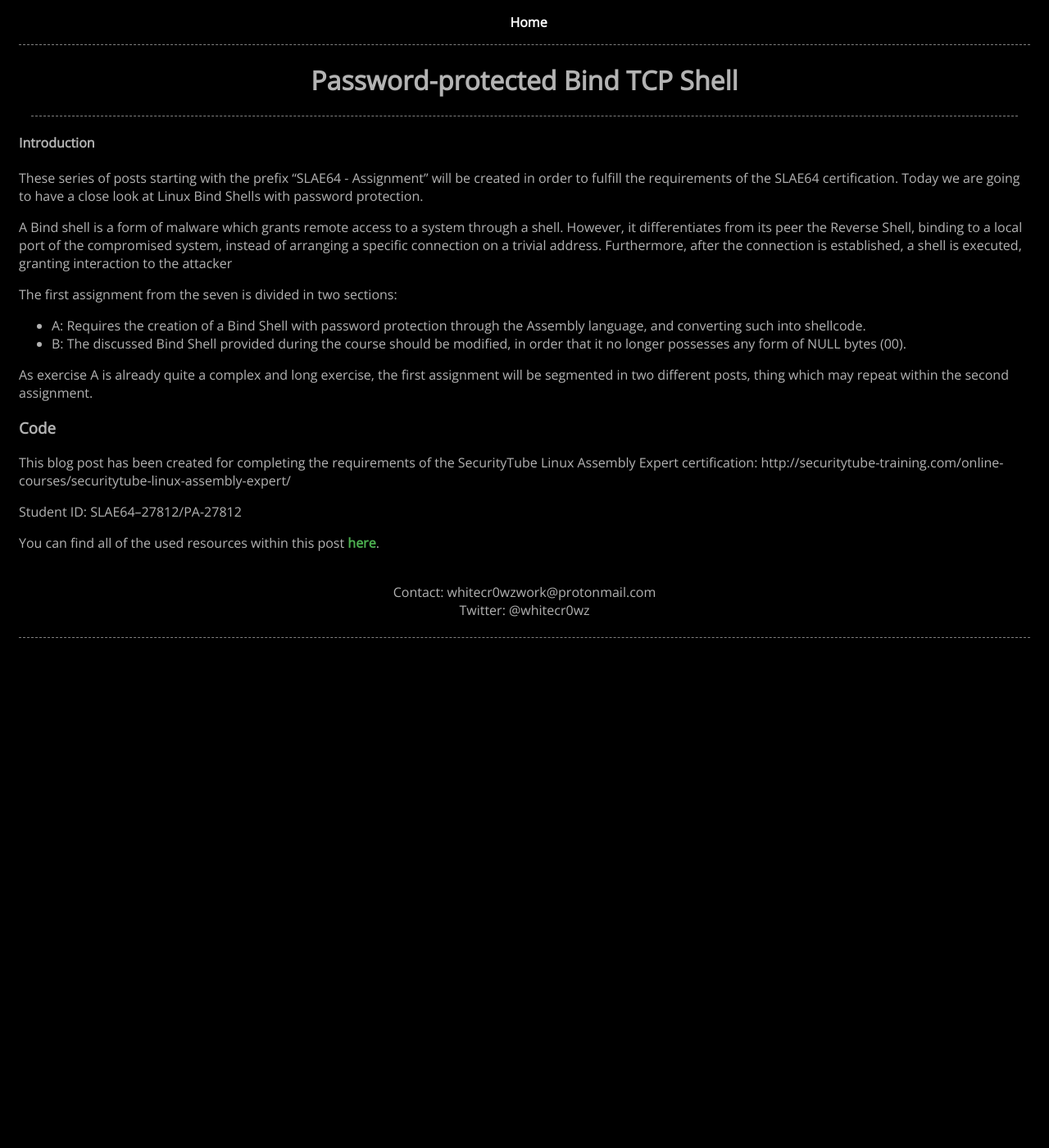
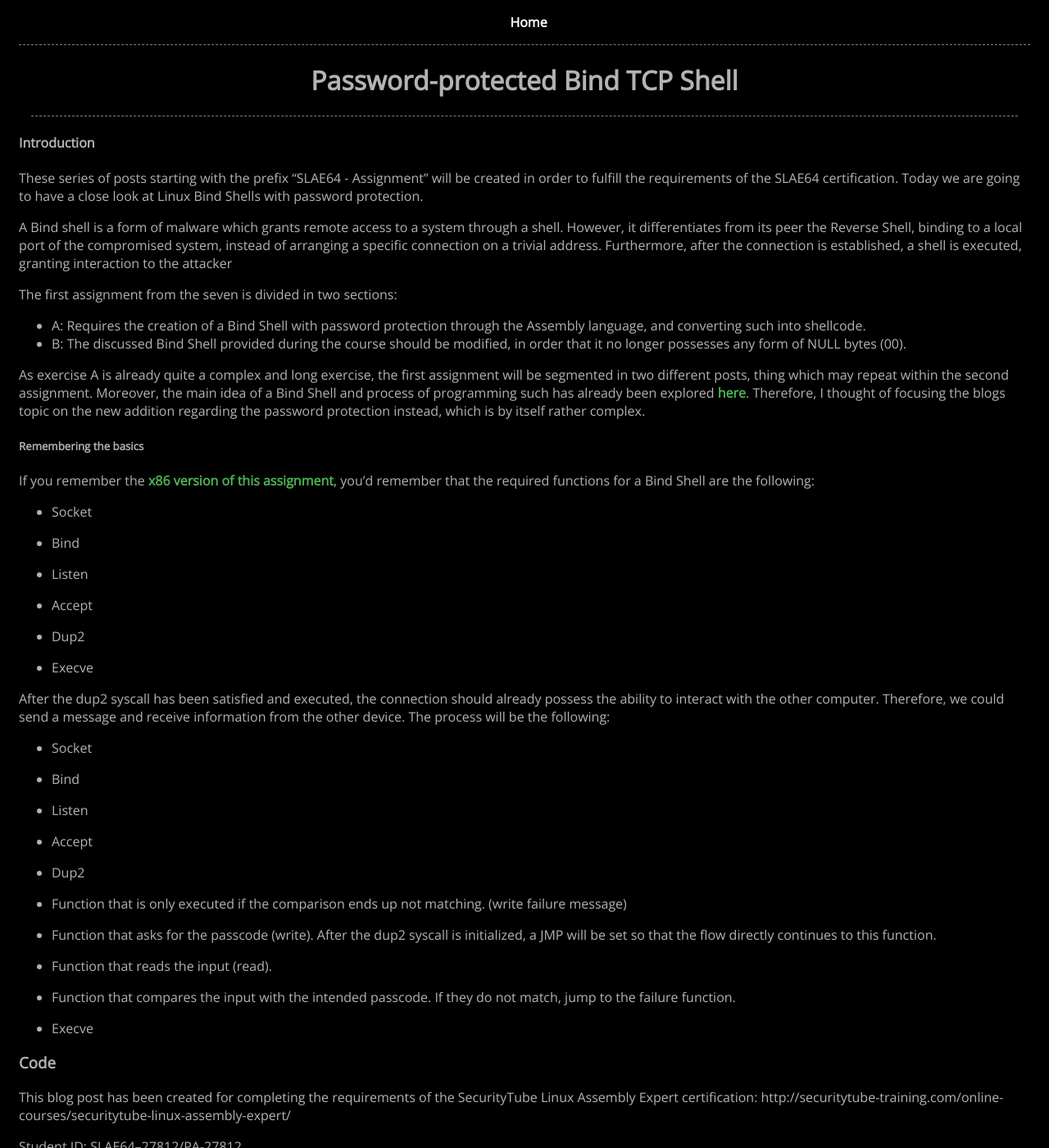
Before and after one commit to whitecr0wz/whitecr0wz.github.io, a Jekyll site: the page built from _posts/posts/2021-01-14-SLAE64-Bind-Password.md, in a window 1280 px wide and 1400 px high. Shown: the whole window at 82% size. Built offline with Jekyll 4.4.1, drawn with Linux system fonts in a browser that asks for light colours.

Commit message:
Update 2021-01-14-SLAE64-Bind-Password.md

```diff
--- a/_posts/posts/2021-01-14-SLAE64-Bind-Password.md
+++ b/_posts/posts/2021-01-14-SLAE64-Bind-Password.md
@@ -21,6 +21,48 @@ The first assignment from the seven is divided in two sections:
 + B: The discussed Bind Shell provided during the course should be modified, in order that it no longer possesses any form of NULL bytes (00).
 
 As exercise A is already quite a complex and long exercise, the first assignment will be segmented in two different posts, thing which may repeat within the second assignment.
+Moreover, the main idea of a Bind Shell and process of programming such has already been explored [here](https://whitecr0wz.github.io/posts/SLAE-Bind/). Therefore, I thought of
+focusing the blogs topic on the new addition regarding the password protection instead, which is by itself rather complex.
+
+##### Remembering the basics
+
+If you remember the [x86 version of this assignment](https://whitecr0wz.github.io/posts/SLAE-Bind/), you'd remember that the required functions for a Bind Shell are the
+following:
+
++ Socket
+
++ Bind
+
++ Listen
+
++ Accept
+
++ Dup2
+
++ Execve
+
+After the dup2 syscall has been satisfied and executed, the connection should already possess the ability to interact with the other computer. Therefore, we could send a message
+and receive information from the other device. The process will be the following:
+
++ Socket
+
++ Bind
+
++ Listen
+
++ Accept
+
++ Dup2
+
++ Function that is only executed if the comparison ends up not matching. (write failure message)
+
++ Function that asks for the passcode (write). After the dup2 syscall is initialized, a JMP will be set so that the flow directly continues to this function.
+
++ Function that reads the input (read).
+
++ Function that compares the input with the intended passcode. If they do not match, jump to the failure function.
+
++ Execve
 
 ### Code
 
```
